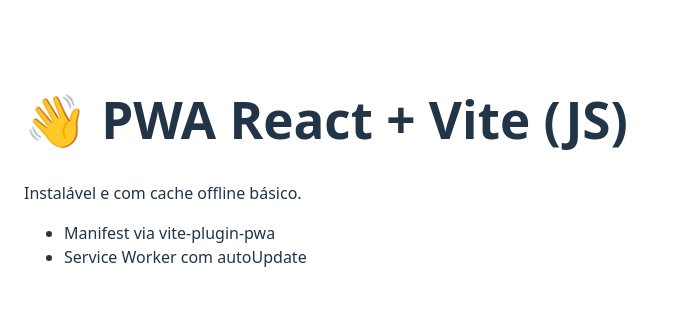
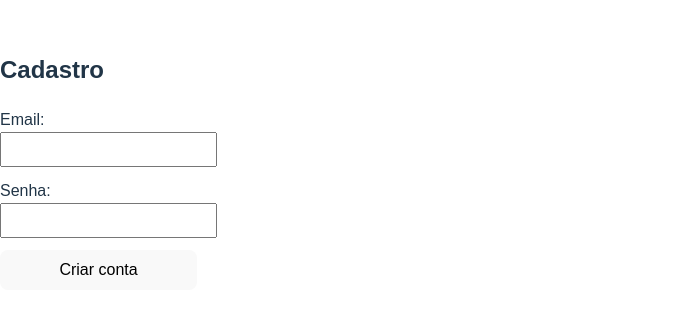
Before and after one commit to Guilherme-Daneliv23/eden-pdw, a React (Vite) app: page /eden-pdw/signup in a window 1280 px wide. Shown: the part 229-542 px from the top of the page, without its empty margins (0-689 px from the left). Built offline with nearby package versions, Linux system fonts and the light colour scheme; no server answers.

Commit message:
Criando conexão com o banco de dados e fazendo o esqueleto da tela de cadastro

```diff
--- a/package.json
+++ b/package.json
@@ -11,8 +11,10 @@
     "deploy": "gh-pages -d dist"
   },
   "dependencies": {
+    "@supabase/supabase-js": "^2.57.4",
     "react": "^19.1.1",
-    "react-dom": "^19.1.1"
+    "react-dom": "^19.1.1",
+    "react-router-dom": "^7.9.1"
   },
   "devDependencies": {
     "@eslint/js": "^9.35.0",
--- a/src/App.jsx
+++ b/src/App.jsx
@@ -1,12 +1,13 @@
+import { BrowserRouter, Routes, Route } from "react-router-dom"
+import SignUpScreen from "./screens/SignUpScreen"
+
 export default function App() {
   return (
-    <main style={{ padding: 24, fontFamily: 'system-ui, Arial' }}>
-      <h1>👋 PWA React + Vite (JS)</h1>
-      <p>Instalável e com cache offline básico.</p>
-      <ul>
-        <li>Manifest via vite-plugin-pwa</li>
-        <li>Service Worker com autoUpdate</li>
-      </ul>
-    </main>
+    <BrowserRouter  basename="/eden-pdw">
+      <Routes>
+        <Route path="/" element={<h1>Home vazia</h1>} />
+        <Route path="/signup" element={<SignUpScreen />} />
+      </Routes>
+    </BrowserRouter>
   )
 }
--- /dev/null
+++ b/src/screens/SignUpScreen/index.jsx
@@ -0,0 +1,63 @@
+import { useState } from "react"
+import { supabase } from "../../services/supabaseClient"
+
+export default function SignUpScreen() {
+  const [email, setEmail] = useState("")
+  const [password, setPassword] = useState("")
+  const [loading, setLoading] = useState(false)
+  const [message, setMessage] = useState(null)
+
+  const handleSignUp = async (e) => {
+    e.preventDefault()
+    setLoading(true)
+    setMessage(null)
+
+    const { data, error } = await supabase.auth.signUp({
+      email,
+      password,
+    })
+
+    if (error) {
+      setMessage("Erro: " + error.message)
+    } else {
+      setMessage("✅ Conta criada! Verifique seu e-mail para confirmar.")
+      console.log("Novo usuário:", data.user)
+    }
+
+    setLoading(false)
+  }
+
+  return (
+    <div style={{ maxWidth: 400, margin: "50px auto", fontFamily: "Arial" }}>
+      <h2>Cadastro</h2>
+      <form onSubmit={handleSignUp}>
+        <div style={{ marginBottom: 12 }}>
+          <label>Email:</label><br />
+          <input
+            type="email"
+            value={email}
+            onChange={(e) => setEmail(e.target.value)}
+            required
+            style={{ width: "100%", padding: 8 }}
+          />
+        </div>
+        <div style={{ marginBottom: 12 }}>
+          <label>Senha:</label><br />
+          <input
+            type="password"
+            value={password}
+            onChange={(e) => setPassword(e.target.value)}
+            required
+            minLength={6}
+            style={{ width: "100%", padding: 8 }}
+          />
+        </div>
+        <button type="submit" disabled={loading} style={{ padding: 10, width: "100%" }}>
+          {loading ? "Criando conta..." : "Criar conta"}
+        </button>
+      </form>
+
+      {message && <p style={{ marginTop: 20 }}>{message}</p>}
+    </div>
+  )
+}
--- /dev/null
+++ b/src/services/supabaseClient.js
@@ -0,0 +1,7 @@
+import { createClient } from '@supabase/supabase-js'
+
+const supabaseUrl = import.meta.env.VITE_SUPABASE_URL
+const supabaseAnonKey = import.meta.env.VITE_SUPABASE_ANON_KEY
+
+// Cria e exporta o cliente Supabase
+export const supabase = createClient(supabaseUrl, supabaseAnonKey)
```
Also changed, not shown: src/screens/SignUpScreen/style.css (added), 2 other files (tests, documents, lock files or other folders).
